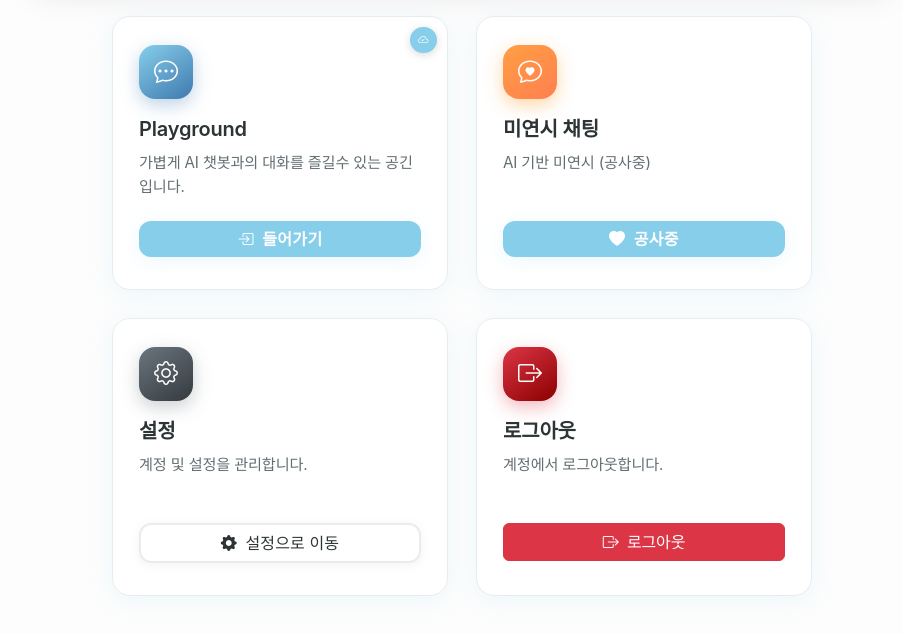
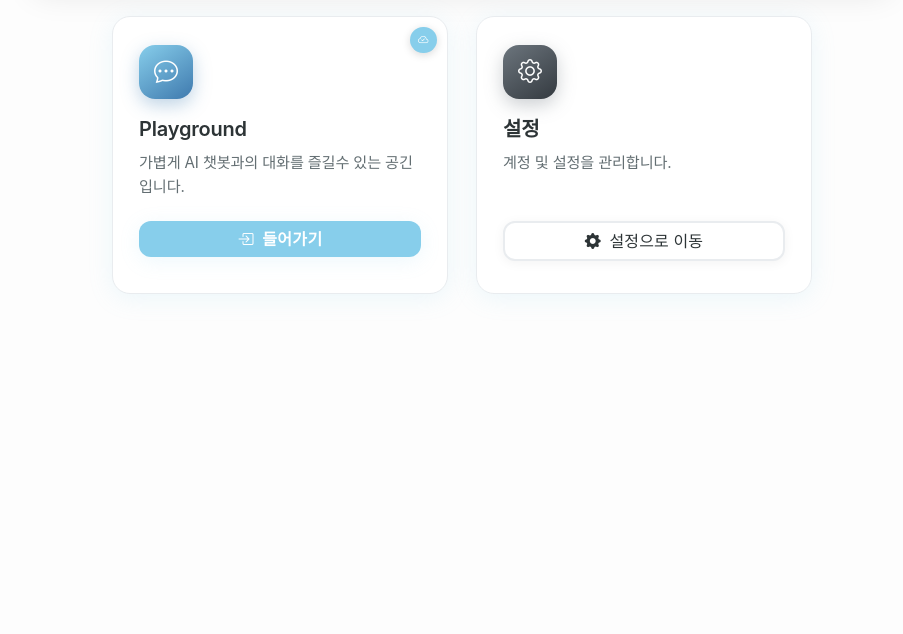
Before and after one commit to eoeoe22/sekaichat-public, a website: page public/main.html in a window 1280 px wide. Shown: the part 106-740 px from the top of the page, without its empty margins (178-1081 px from the left). Drawn offline with nearby package versions, Linux system fonts and the light colour scheme; no server answers.

Commit message:
미연시 미리보기 삭제

```diff
--- a/public/main.html
+++ b/public/main.html
@@ -223,18 +223,6 @@
                 </a>
             </div>
 
-            <!-- Dating Simulation -->
-            <div class="feature-card">
-                <div class="feature-icon" style="background: linear-gradient(145deg,#ff9f43,#ff7f50); box-shadow:0 6px 18px rgba(255,140,0,.35);">
-                    <i class="bi bi-chat-heart"></i>
-                </div>
-                <h3>미연시 채팅</h3>
-                <p>AI 기반 미연시 (공사중)</p>
-                <a href="/dating" class="btn btn-primary w-100">
-                    <i class="bi bi-heart-fill me-1"></i> 공사중
-                </a>
-            </div>
-
             <!-- Settings Card -->
             <div class="feature-card">
                 <div class="feature-icon" style="background: linear-gradient(145deg,#6c757d,#343a40); box-shadow:0 6px 18px rgba(108,117,125,.35);">
@@ -247,17 +235,6 @@
                 </a>
             </div>
 
-            <!-- Logout Card -->
-            <div class="feature-card">
-                <div class="feature-icon" style="background: linear-gradient(145deg,#dc3545,#8b0000); box-shadow:0 6px 18px rgba(220,53,69,.35);">
-                    <i class="bi bi-box-arrow-right"></i>
-                </div>
-                <h3>로그아웃</h3>
-                <p>계정에서 로그아웃합니다.</p>
-                <a href="#" id="logout-button" class="btn btn-danger w-100">
-                    <i class="bi bi-box-arrow-right me-1"></i> 로그아웃
-                </a>
-            </div>
         </section>
 
 
@@ -287,20 +264,6 @@
                 noticeList.appendChild(li);
             }
         });
-
-        const logoutButton = document.getElementById('logout-button');
-        if (logoutButton) {
-            logoutButton.addEventListener('click', async (e) => {
-                e.preventDefault();
-                try {
-                    await fetch('/api/auth/logout', { method: 'POST' });
-                    window.location.href = '/';
-                } catch (error) {
-                    console.error('Logout failed:', error);
-                    alert('로그아웃에 실패했습니다.');
-                }
-            });
-        }
     </script>
 
     <!-- PWA Service Worker Registration (Removed) -->
```
